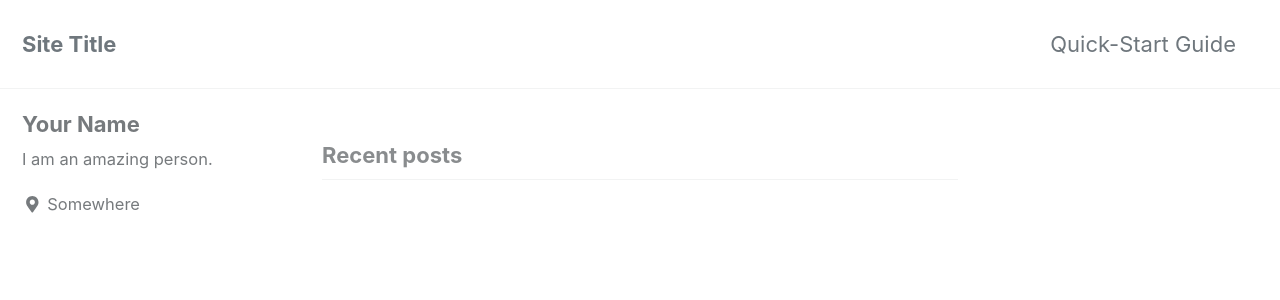
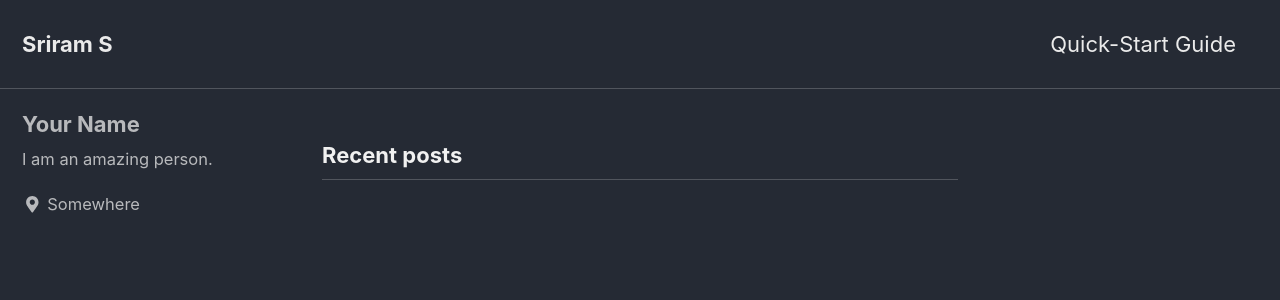
Before and after one commit to simranketha/simranketha.github.io, a Jekyll site: the page built from index.html, in a window 1280 px wide and 900 px high. Shown: the top 300 px of the window. Built offline with Jekyll 4.4.1, drawn with Linux system fonts in a browser that asks for light colours; cached includes are drawn as plain includes; the list of posts is cut into pages by our own code; some of the changed text lies outside the part shown.

Commit message:
Update _config.yml

```diff
--- a/_config.yml
+++ b/_config.yml
@@ -12,14 +12,14 @@
 
 # theme                  : "minimal-mistakes-jekyll"
 # remote_theme           : "mmistakes/minimal-mistakes"
-minimal_mistakes_skin    : "default" # "air", "aqua", "contrast", "dark", "dirt", "neon", "mint", "plum", "sunrise"
+minimal_mistakes_skin    : "dark" #"default"  "air", "aqua", "contrast", "dark", "dirt", "neon", "mint", "plum", "sunrise"
 
 # Site Settings
 locale                   : "en-US"
-title                    : "Site Title"
+title                    : "Sriram S"
 title_separator          : "-"
-name                     : "Your Name"
-description              : "An amazing website."
+name                     : "Sriram S"
+description              : "Datascience Portfolio"
 url                      : # the base hostname & protocol for your site e.g. "https://mmistakes.github.io"
 baseurl                  : # the subpath of your site, e.g. "/blog"
 repository               : # GitHub username/repo-name e.g. "mmistakes/minimal-mistakes"
```
